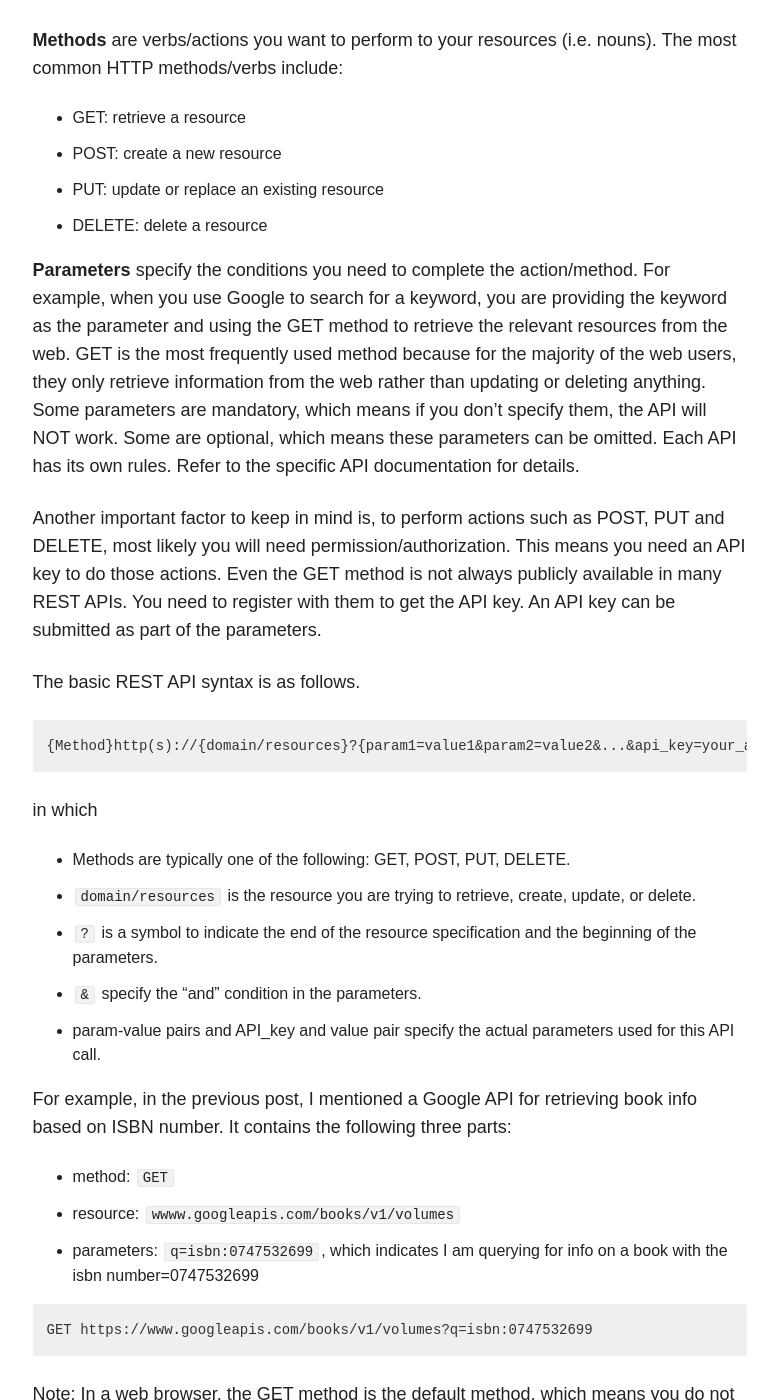
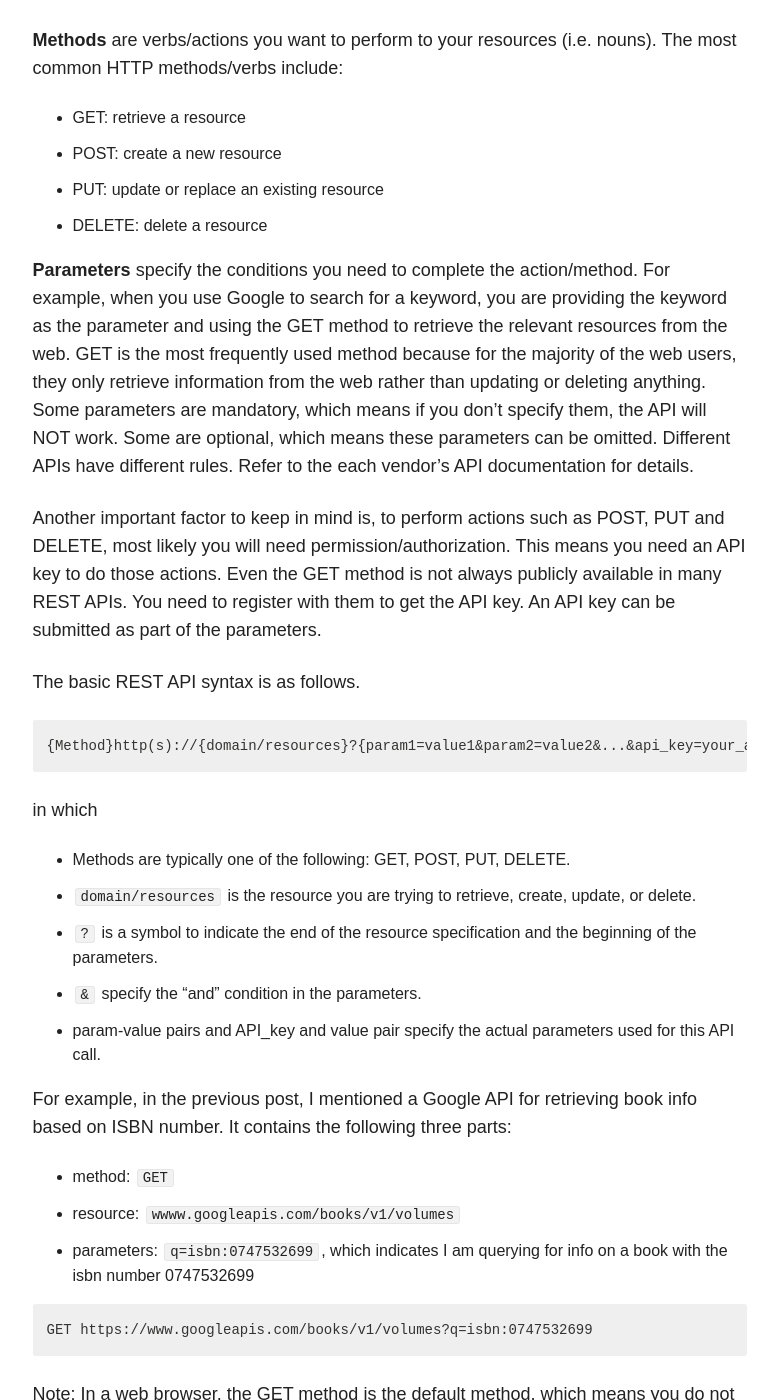
Before and after one commit to taolicd/taolicd.github.io, a Jekyll site: the page built from _posts/blog/2016-05-15-API2.md, in a window 1280 px wide and 1400 px high, scrolled down 908 px. Shown: the whole window, without its empty margins (347-1125 px from the left). Built offline with Jekyll 4.4.1, drawn with Linux system fonts in a browser that asks for light colours; comment, search, counter and statistics services are not loaded; some of the changed text lies outside the part shown.

Commit message:
new post

````diff
--- a/_posts/blog/2016-05-15-API2.md
+++ b/_posts/blog/2016-05-15-API2.md
@@ -26,7 +26,7 @@ The most common HTTP methods/verbs include:
 * PUT: update or replace an existing resource
 * DELETE: delete a resource
 
-**Parameters** specify the conditions you need to complete the action/method. For example, when you use Google to search for a keyword, you are providing the keyword as the parameter and using the GET method to retrieve the relevant resources from the web. GET is the most frequently used method because for the majority of the web users, they only retrieve information from the web rather than updating or deleting anything. Some parameters are mandatory, which means if you don't specify them, the API will NOT work.  Some are optional, which means these parameters can be omitted. Each API has its own rules. Refer to the specific API documentation for details.
+**Parameters** specify the conditions you need to complete the action/method. For example, when you use Google to search for a keyword, you are providing the keyword as the parameter and using the GET method to retrieve the relevant resources from the web. GET is the most frequently used method because for the majority of the web users, they only retrieve information from the web rather than updating or deleting anything. Some parameters are mandatory, which means if you don't specify them, the API will NOT work.  Some are optional, which means these parameters can be omitted. Different APIs have different rules. Refer to the each vendor's API documentation for details.
 
 Another important factor to keep in mind is, to perform actions such as POST, PUT and DELETE, most likely you will need permission/authorization. This means you need an API key to do those actions. Even the GET method is not always publicly available in many REST APIs. You need to register with them to get the API key. An API key can be submitted as part of the parameters.
 
@@ -49,7 +49,7 @@ For example, in the previous post, I mentioned a Google API for retrieving book
 
 * method: `GET`
 * resource: `wwww.googleapis.com/books/v1/volumes`
-* parameters: `q=isbn:0747532699`, which indicates I am querying for info on a book with the isbn number=0747532699
+* parameters: `q=isbn:0747532699`, which indicates I am querying for info on a book with the isbn number 0747532699
 
 ```
 GET https://www.googleapis.com/books/v1/volumes?q=isbn:0747532699
````
Also changed, not shown: other parts of _posts/blog/2016-05-15-API2.md (+2 -2 lines).
